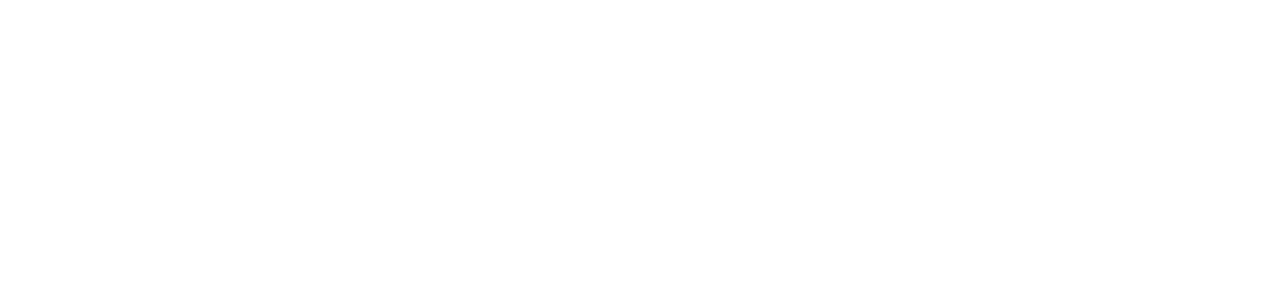
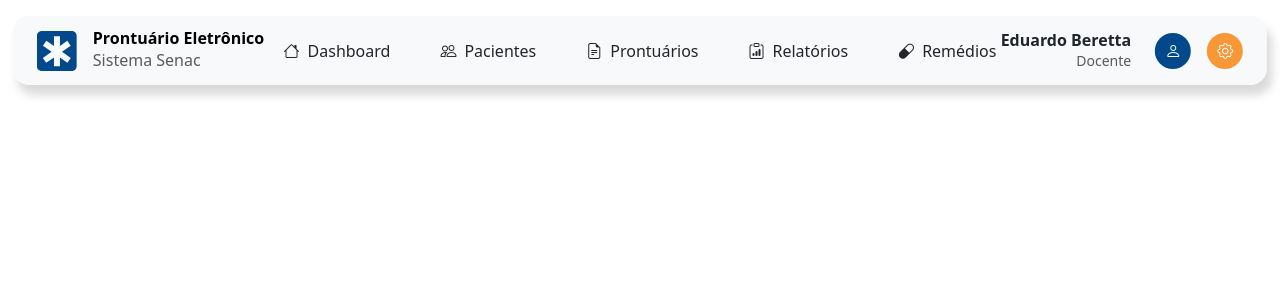
Before and after one commit to eduardoberettarod/PI-prontuario-eletronico, a React (Vite) app: page / in a window 1280 px wide. Shown: the top 300 px of the page. Built offline with nearby package versions, Linux system fonts and the light colour scheme.

Commit message:
Navbar
Criando a Navbar. Utilizei array para fazer os botoes da navbar, para facilitar na hora de ter que esconder quando houver a mudança de usuario

```diff
--- a/index.html
+++ b/index.html
@@ -3,10 +3,14 @@
 
 <head>
   <meta charset="UTF-8" />
-  <link rel="icon" type="image/svg+xml" href="/vite.svg" />
+  <link rel="icon" type="image/svg+xml" href="/public/image/logo.svg" />
   <meta name="viewport" content="width=device-width, initial-scale=1.0" />
-  <title>pi-prontuario-eletronico</title>
+  <title>Prontuário Eletrônico | Senac</title>
   <link href="https://fonts.googleapis.com/css2?family=Material+Symbols+Outlined" rel="stylesheet" />
+  <link
+  href="https://cdn.jsdelivr.net/npm/bootstrap-icons@1.11.3/font/bootstrap-icons.css"
+  rel="stylesheet"
+/>
 </head>
 
 <body>
--- a/src/App.jsx
+++ b/src/App.jsx
@@ -1,11 +1,13 @@
 import { useState } from 'react'
 import './App.css'
+import Navbar from './components/Navbar'
+
 
 function App() {
 
   return (
     <>
-
+      <Navbar/>
     </>
   )
 }
--- /dev/null
+++ b/src/components/Navbar.jsx
@@ -0,0 +1,109 @@
+import React from 'react'
+import '../style/Navbar.css'
+import logo from '/image/logo.svg';
+
+const navItems = [
+    {
+        route: 'dashboard',
+        label: 'Dashboard',
+        iconClass: "bi bi-house",
+    },
+    {
+        route: 'pacientes',
+        label: 'Pacientes',
+        iconClass: "bi bi-people",
+    },
+    {
+        route: 'prontuarios',
+        label: 'Prontuários',
+        iconClass: "bi bi-file-earmark-text",
+    },
+    {
+        route: 'relatorios',
+        label: 'Relatórios',
+        iconClass: "bi bi-clipboard-data",
+    },
+    {
+        route: 'remedios',
+        label: 'Remédios',
+        iconClass: "bi bi-capsule",
+    },
+];
+
+
+function Navbar() {
+
+    // function fnNomeUsuario() {
+    //     let nomeUsuario = prompt("Qual seu nome?");
+    //     document.getElementById("nomeUsuario").innerHTML = nomeUsuario;
+    // }
+
+    return (
+        <nav className="navbar navbar-system mt-3 rounded-4 position-relative bg-body-tertiary">
+
+            {/* Logo à esquerda */}
+            <div className="d-flex align-items-center ms-4">
+                <a
+                    href="#"
+                    className="navbar-brand d-flex align-items-center"
+                >
+                    <img
+                        src={logo}
+                        alt="Logo Sistema Senac"
+                        className="img-fluid object-fit-contain"
+                        style={{ height: 40 }}
+                    />
+
+                    <div className="ms-3">
+                        <h1 className="mb-0 fs-6 fw-semibold">
+                            Prontuário Eletrônico
+                        </h1>
+                        <p className="mb-0 fs-6 text-muted">
+                            Sistema Senac
+                        </p>
+                    </div>
+                </a>
+            </div>
+
+
+            {/* Botões centralizados */}
+            <div className="position-absolute top-50 start-50 translate-middle d-flex gap-5">
+                {navItems.map((item) => (
+                    <button
+                        key={item.route}
+                        className="btn text-decoration-none d-flex align-items-center gap-1 p-0 text-dark btn-link"
+                        onClick={() => console.log(item.route)}
+                    >
+                        <i className={`${item.iconClass} fs-6 me-1 text-dark`} />
+                        <span className="fs-6">{item.label}</span>
+                    </button>
+                ))}
+            </div>
+            {/* Botões à direita */}
+            <div className="d-flex align-items-center me-4">
+
+                <div className="me-4">
+                    <h1 className="mb-0 fs-6 fw-semibold">Eduardo Beretta</h1>
+                    <p className="mb-0 small text-muted text-end">Docente</p>
+                </div>
+                {/* Botão de perfil */}
+                <button href='' className="btn btn-link icon-button shadow-none focus-ring-0 p-0 me-3">
+                    <i className='bi bi-person fs-6 mx-auto'></i>
+                </button>
+                {/* Botão de configuração */}
+                <a
+                    href=''
+                    className="btn btn-link icon-confi shadow-none focus-ring-0 p-0"
+                >
+                    <i className="bi bi-gear fs-6 mx-auto"></i>
+                </a>
+
+
+            </div>
+        </nav>
+
+
+    )
+}
+
+export default Navbar
--- /dev/null
+++ b/src/style/Navbar.css
@@ -0,0 +1,38 @@
+.navbar-system {
+    position: fixed;
+    left: 50%;
+    transform: translateX(-50%);
+    width: 98%;
+    filter: drop-shadow(5px 10px 5px rgba(0, 0, 0, 0.15));
+}
+
+.icon-button, .icon-confi {
+    width: 36px;
+    height: 36px;
+    border-radius: 50%;
+    display: flex;
+    align-items: center;
+    justify-content: center;
+    border: none;
+    transition: background-color 0.2s ease;
+}
+
+.icon-button{
+    background-color: var(--cor-primaria);
+}
+
+.icon-button:hover{
+    background-color: var(--cor-primaria-hover);
+}
+
+.icon-confi{
+    background-color: var(--cor-segundaria);
+}
+
+.icon-confi:hover{
+    background-color: var(--cor-segundaria-hover);
+}
+.icon-button i, .icon-confi i {
+    color: white;
+    transition: color 0.2s ease;
+}
--- /dev/null
+++ b/src/style/global.css
@@ -0,0 +1,19 @@
+:root {
+    --cor-primaria: #02498C;
+    --cor-primaria-hover: rgba(2, 73, 140, 0.65);
+    --cor-segundaria: #F79736;
+    --cor-segundaria-hover: rgba(247, 151, 54, 0.65);
+    --cor-terciaria: #FDBA7C;
+    --branco: #eee;
+    --font-size: 16px
+}
+
+* {
+    padding: 0;
+    margin: 0;
+    box-sizing: border-box;
+}
+
+html {
+    scroll-behavior: smooth;
+}
```
Also changed, not shown: src/main.jsx (+4 -3 lines), public/image/logo.svg (added).
